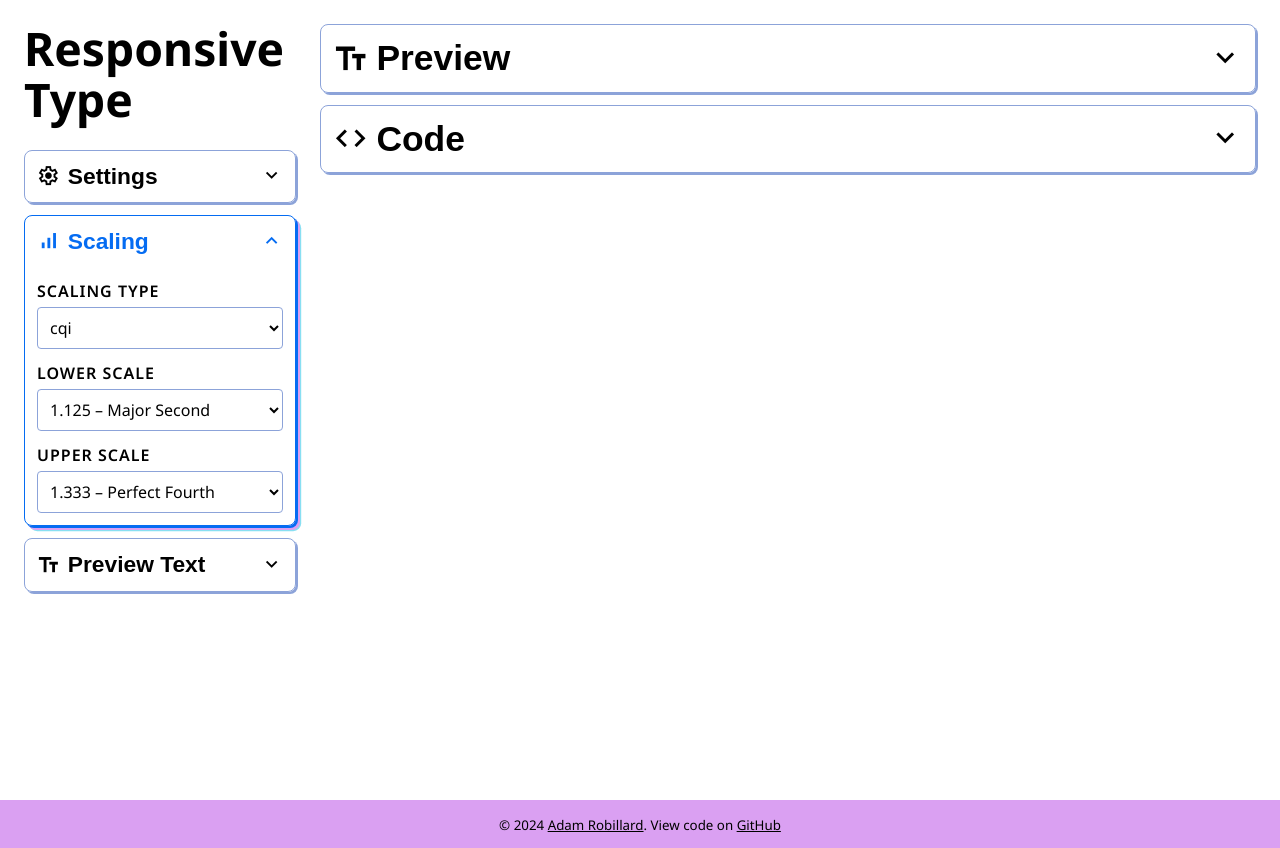
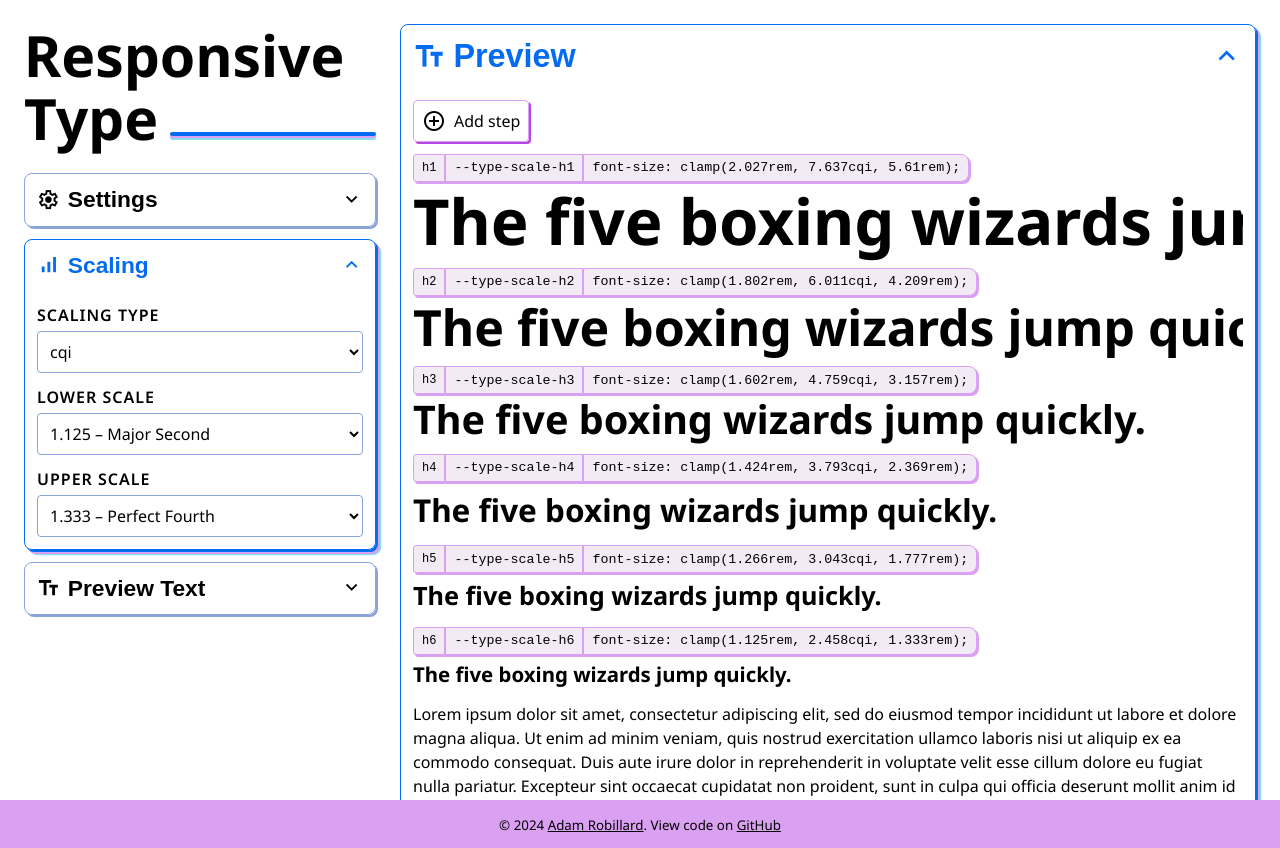
Before and after one commit to arobillard/responsive-type, a Next.js app: page / in a window 1280 px wide. Built offline with nearby package versions, Linux system fonts and the light colour scheme.

Commit message:
Complete V1 of redesign

```diff
--- a/src/app/components/CodeBox/codeBox.module.css
+++ b/src/app/components/CodeBox/codeBox.module.css
@@ -28,8 +28,10 @@
   width: 100vi;
   overflow-x: scroll;
   display: block;
-  padding-inline: var(--spacer-base);
-  margin-inline: calc(-1 * var(--spacer-base));
+  padding: var(--spacer-m);
+  background-color: var(--color-primary-pale);
+  border-radius: var(--radius);
+  margin: 0;
 }
 
 @media only screen and (min-width: 45em) {
--- a/src/app/components/Controls/ScalingControls.jsx
+++ b/src/app/components/Controls/ScalingControls.jsx
@@ -9,7 +9,7 @@ import Grid from '../Grid/Grid';
 export default function ScalingControls() {
   const [settings, updateSettings] = useSettings();
 
-  const { scalingType, upperScale, lowerScale } = settings;
+  const { scalingType, upperScale, lowerScale, scalingOpen } = settings;
 
   const [usingCustomLowerValue, setUsingCustomLowerValue] = useState(false);
   const [usingCustomUpperValue, setUsingCustomUpperValue] = useState(false);
@@ -103,10 +103,15 @@ export default function ScalingControls() {
     return <p>Loading...</p>;
   }
 
+  function setCollapseStatus(status) {
+    updateSettings({ scalingOpen: status });
+  }
+
   return (
     <CollapseBox
       heading={{ text: 'Scaling', icon: 'signal_cellular_alt' }}
-      defaultExpanded
+      callBack={setCollapseStatus}
+      defaultExpanded={scalingOpen}
     >
       <Grid gap="var(--spacer-m)" padding="var(--spacer-m)">
         <div className={controls.grid_unit}>
--- a/src/app/components/Preview/Preview.jsx
+++ b/src/app/components/Preview/Preview.jsx
@@ -9,7 +9,6 @@ import Heading from '../Heading';
 import FontSizeCopyLine from '../FontSizeCopyLine/FontSizeCopyLine';
 import { useEffect, useState } from 'react';
 import { useSettings } from '@/context/SettingsContext';
-import EditPreviewText from './EditPreviewText/EditPreviewText';
 import Button from '../Button/Button';
 import CollapseBox from '../CollapseBox/CollapseBox';
 import Grid from '../Grid/Grid';
--- a/src/app/components/Preview/preview.module.css
+++ b/src/app/components/Preview/preview.module.css
@@ -33,12 +33,12 @@
 }
 
 .preview_heading_wrap {
-  margin-block-end: var(--spacer-base);
+  margin-block-end: var(--spacer-m);
 }
 
 .preview_heading {
   white-space: nowrap;
-  margin-block-end: var(--spacer-base);
+  margin-block-end: 0;
   font-weight: bold;
 }
 
--- a/src/app/page.jsx
+++ b/src/app/page.jsx
@@ -12,7 +12,14 @@ export default function Home() {
     <SettingsProvider>
       <main id="main" className={layout.layout}>
         <div className={layout.layout_sidebar}>
-          <h1 className={layout.layout_title}>Responsive Type</h1>
+          <h1 className={layout.layout_title}>
+            <span>Responsive</span>
+            <span>Type</span>
+            <span className={layout.layout_title_line}></span>
+          </h1>
+          <p className={layout.layout_disclaimer}>
+            This tool is best used on a larger tablet or desktop computer.
+          </p>
           <Controls />
         </div>
         <div className={layout.layout_content}>
--- a/src/app/styles/layout.module.css
+++ b/src/app/styles/layout.module.css
@@ -17,10 +17,15 @@
   padding: var(--spacer-base);
 
   @media only screen and (min-width: 50em) {
+    --sidebar-width: 20rem;
     display: grid;
-    grid-template-columns: 20rem 1fr;
+    grid-template-columns: var(--sidebar-width) 1fr;
     gap: 0;
     padding: 0;
+  }
+
+  @media only screen and (min-width: 80em) {
+    --sidebar-width: 25rem;
   }
 }
 
@@ -40,6 +45,30 @@
 
 .layout_title {
   font-size: var(--type-scale-xxxl);
+  /* text-shadow: 0.125rem 0.125rem var(--color-secondary); */
+  display: flex;
+  flex-wrap: wrap;
+  align-items: baseline;
+  column-gap: var(--spacer-m);
+}
+
+.layout_title span {
+  display: block;
+}
+
+.layout_title_line {
+  height: 0.25rem;
+  background-color: var(--color-primary);
+  flex-grow: 1;
+  border-radius: 1rem;
+  box-shadow: 0 0.125rem var(--color-secondary), 0 0.25rem var(--color-accent);
+  translate: 0 -0.25rem;
+}
+
+.layout_disclaimer {
+  @media only screen and (min-width: 50em) {
+    display: none;
+  }
 }
 
 .layout_content {
--- a/src/context/SettingsContext.jsx
+++ b/src/context/SettingsContext.jsx
@@ -20,6 +20,7 @@ function SettingsProvider(props) {
     asVariables: true,
     headingText: default_headingText,
     paragraphText: default_paragraphText,
+    scalingOpen: true,
     previewOpen: true,
     codeBoxOpen: false,
   });
@@ -61,7 +62,12 @@ function SettingsProvider(props) {
         localStorage.getItem('rt-headingText') || default_headingText,
       paragraphText:
         localStorage.getItem('rt-paragraphText') || default_paragraphText,
-      previewOpen: localStorage.getItem('rt-previewOpen') === 'true',
+      scalingOpen: localStorage.getItem('rt-scalingOpen')
+        ? localStorage.getItem('rt-scalingOpen') === 'true'
+        : true,
+      previewOpen: localStorage.getItem('rt-previewOpen')
+        ? localStorage.getItem('rt-previewOpen') === 'true'
+        : true,
       codeBoxOpen: localStorage.getItem('rt-codeBoxOpen') === 'true',
     });
   }, []);
--- a/src/helpers/defaultText.js
+++ b/src/helpers/defaultText.js
@@ -1,4 +1,3 @@
-export const default_headingText =
-  'Life before death, strength before weakness, journey before destination.';
+export const default_headingText = 'The five boxing wizards jump quickly.';
 export const default_paragraphText =
-  "The Ideals of the Knights Radiant, known as the Immortal Words, serve as a guide for the Radiants' actions and lives. Each order of Radiants has five Ideals, though different Radiants from the same order may swear an ideal with slightly different words and Lightweavers swear more individualized truths instead of ideals. The wording of the First Ideal, however, is exact and is used by all orders, including the Lightweavers.";
+  'Lorem ipsum dolor sit amet, consectetur adipiscing elit, sed do eiusmod tempor incididunt ut labore et dolore magna aliqua. Ut enim ad minim veniam, quis nostrud exercitation ullamco laboris nisi ut aliquip ex ea commodo consequat. Duis aute irure dolor in reprehenderit in voluptate velit esse cillum dolore eu fugiat nulla pariatur. Excepteur sint occaecat cupidatat non proident, sunt in culpa qui officia deserunt mollit anim id est laborum.';
```
